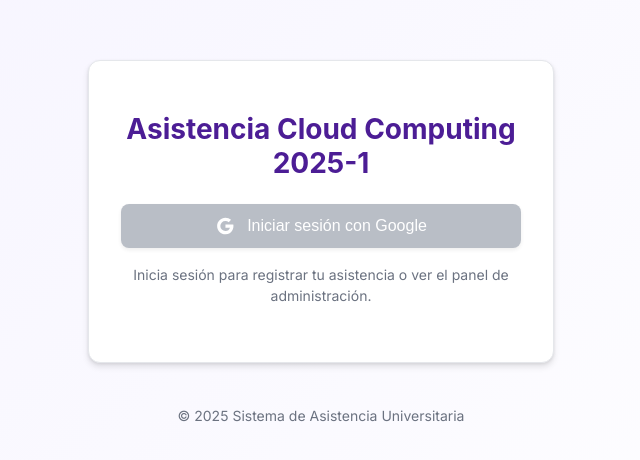
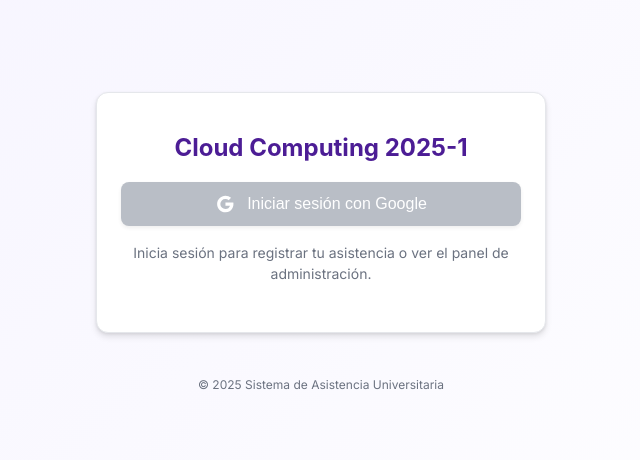
Before and after one commit to KarTaGo124/Assist-Marker, a React (Vite) app in the folder frontend/: page / in a window 1280 px wide. Shown: the part 186-646 px from the top of the page, without its empty margins (319-959 px from the left). Built offline with nearby package versions, Linux system fonts and the light colour scheme; no server answers.

Commit message:
Backend and Frontend third version functions improved

```diff
--- a/frontend/src/pages/Dashboard.tsx
+++ b/frontend/src/pages/Dashboard.tsx
@@ -10,6 +10,8 @@ const styles = {
 		minHeight: "100vh",
 		background: "linear-gradient(135deg, #f5f3ff 0%, #ffffff 100%)",
 		padding: "20px",
+		maxWidth: "1200px",
+		margin: "0 auto",
 	},
 	header: {
 		backgroundColor: "#6d28d9",
@@ -41,10 +43,25 @@ const styles = {
 		textAlign: "center" as const,
 	},
 	formGroup: {
-		display: "grid",
-		gridTemplateColumns: "repeat(auto-fit, minmax(200px, 1fr))",
+		display: "flex",
+		flexDirection: "column" as const,
 		gap: "16px",
 		marginBottom: "20px",
+		width: "100%", // Cambiar a width 100%
+	},
+	inputsContainer: {
+		display: "flex",
+		flexDirection: "column" as const,
+		gap: "16px",
+	},
+	inputRow: {
+		display: "flex",
+		justifyContent: "space-between", // Espacio entre elementos
+		alignItems: "flex-end",
+		width: "100%", // Asegurar ancho completo
+	},
+	inputWrapper: {
+		width: "300px", // Ancho fijo en lugar de maxWidth
 	},
 	label: {
 		display: "block",
@@ -55,9 +72,9 @@ const styles = {
 	},
 	input: {
 		width: "100%",
-		padding: "8px 12px",
+		padding: "10px 12px",
 		borderRadius: "6px",
-		border: "1px solid #d1d5db",
+		border: "1px solid #6d28d9",
 		fontSize: "14px",
 		transition: "all 0.2s ease",
 		outline: "none",
@@ -76,22 +93,30 @@ const styles = {
 		fontWeight: "500",
 		cursor: "pointer",
 		transition: "all 0.2s ease",
-		display: "flex",
-		alignItems: "center",
-		justifyContent: "center",
-		width: "100%",
+		height: "42px",
+		width: "120px",
+		marginTop: "24px",
 	},
 	buttonHover: {
 		backgroundColor: "#d97706",
 		transform: "translateY(-1px)",
 	},
-	table: {
+	buttonContainer: {
+		display: "flex",
+		justifyContent: "flex-end",
 		width: "100%",
+	},
+	tableContainer: {
 		backgroundColor: "white",
 		borderRadius: "12px",
 		overflow: "hidden",
 		boxShadow: "0 4px 6px rgba(0, 0, 0, 0.1)",
-		border: "1px solid #e5e7eb",
+		border: "1px solid #6d28d9",
+	},
+	table: {
+		width: "100%",
+		borderCollapse: "collapse" as const,
+		backgroundColor: "white",
 	},
 	tableHeader: {
 		backgroundColor: "#6d28d9",
@@ -100,12 +125,14 @@ const styles = {
 		fontWeight: "500",
 		padding: "12px 16px",
 		textAlign: "left" as const,
+		borderBottom: "1px solid #6d28d9",
 	},
 	tableCell: {
 		padding: "12px 16px",
 		fontSize: "14px",
 		color: "#374151",
-		borderBottom: "1px solid #e5e7eb",
+		borderBottom: "1px solid #6d28d9",
+		backgroundColor: "white",
 	},
 	tableRow: {
 		transition: "background-color 0.2s ease",
@@ -126,6 +153,28 @@ const styles = {
 		textAlign: "center" as const,
 		padding: "48px 0",
 		color: "#6b7280",
+		backgroundColor: "white",
+	},
+	toggleButtonContainer: {
+		display: "flex",
+		justifyContent: "flex-end",
+		marginBottom: "20px",
+	},
+	toggleButton: {
+		backgroundColor: "#10B981",
+		color: "white",
+		padding: "10px 20px",
+		borderRadius: "6px",
+		border: "none",
+		fontSize: "14px",
+		fontWeight: "500",
+		cursor: "pointer",
+		transition: "all 0.2s ease",
+		width: "auto",
+		minWidth: "200px",
+	},
+	toggleButtonActive: {
+		backgroundColor: "#EF4444",
 	},
 };
 
@@ -171,7 +220,6 @@ const Dashboard = () => {
 		}
 	};
 
-	// Alternar estado de asistencia
 	const toggleAttendance = async () => {
 		try {
 			const response = await fetch(`${API_URL}/api/attendance/state`, {
@@ -185,14 +233,12 @@ const Dashboard = () => {
 			}
 
 			const data = await response.json();
-
 			setIsAttendanceActive(data.active);
 		} catch (err) {
 			console.error("Error al actualizar asistencia:", err);
 		}
 	};
 
-	// Obtener el estado inicial de la asistencia al montar el componente
 	useEffect(() => {
 		const fetchAttendanceState = async () => {
 			try {
@@ -217,17 +263,28 @@ const Dashboard = () => {
 				<h1 style={styles.headerTitle}>Panel de Administración</h1>
 			</header>
 
-			<button onClick={toggleAttendance}>
+			<div style={styles.toggleButtonContainer}>
+				<button
+					onClick={toggleAttendance}
+					style={{
+						...styles.toggleButton,
+						...(isAttendanceActive
+							? styles.toggleButtonActive
+							: {}),
+					}}
+				>
 					{isAttendanceActive
 						? "Desactivar Asistencia"
 						: "Activar Asistencia"}
 				</button>
+			</div>
 
 			<div style={styles.filterCard}>
 				<h2 style={styles.filterTitle}>Filtrar Asistencias</h2>
 
 				<div style={styles.formGroup}>
-					<div>
+					<div style={styles.inputRow}>
+						<div style={styles.inputWrapper}>
 							<label style={styles.label} htmlFor="classNumber">
 								Número de Clase
 							</label>
@@ -250,7 +307,24 @@ const Dashboard = () => {
 							/>
 						</div>
 
-					<div>
+						<button
+							onClick={fetchAttendance}
+							disabled={loading}
+							style={{
+								...styles.button,
+								...(isHovered && !loading
+									? styles.buttonHover
+									: {}),
+								opacity: loading ? 0.7 : 1,
+							}}
+							onMouseEnter={() => setIsHovered(true)}
+							onMouseLeave={() => setIsHovered(false)}
+						>
+							{loading ? "Cargando..." : "Filtrar"}
+						</button>
+					</div>
+
+					<div style={styles.inputWrapper}>
 						<label style={styles.label} htmlFor="section">
 							Sección
 						</label>
@@ -270,36 +344,13 @@ const Dashboard = () => {
 							onBlur={() => setFocusedInput(null)}
 						/>
 					</div>
-
-					<div style={{ display: "flex", alignItems: "flex-end" }}>
-						<button
-							onClick={fetchAttendance}
-							disabled={loading}
-							style={{
-								...styles.button,
-								...(isHovered && !loading
-									? styles.buttonHover
-									: {}),
-								opacity: loading ? 0.7 : 1,
-							}}
-							onMouseEnter={() => setIsHovered(true)}
-							onMouseLeave={() => setIsHovered(false)}
-						>
-							{loading ? "Cargando..." : "Filtrar"}
-						</button>
-					</div>
 				</div>
 
 				{error && <div style={styles.errorMessage}>{error}</div>}
 			</div>
 
-			<div style={styles.table}>
-				<table
-					style={{
-						width: "100%",
-						borderCollapse: "collapse" as const,
-					}}
-				>
+			<div style={styles.tableContainer}>
+				<table style={styles.table}>
 					<thead>
 						<tr>
 							<th style={styles.tableHeader}>Nombre</th>
--- a/frontend/src/pages/Home.tsx
+++ b/frontend/src/pages/Home.tsx
@@ -1,3 +1,5 @@
+"use client";
+
 import { useEffect, useState } from "react";
 import { useNavigate } from "react-router-dom";
 import { useUser } from "../contexts/UserContext";
@@ -24,16 +26,16 @@ const styles = {
 		borderRadius: "12px",
 		boxShadow:
 			"0 4px 6px rgba(0, 0, 0, 0.1), 0 1px 3px rgba(0, 0, 0, 0.08)",
-		padding: "32px",
+		padding: "24px",
 		textAlign: "center" as const,
 		border: "1px solid #e5e7eb",
 		marginBottom: "20px",
 	},
 	title: {
-		fontSize: "28px",
+		fontSize: "24px",
 		fontWeight: "700",
 		color: "#4c1d95",
-		marginBottom: "24px",
+		marginBottom: "20px",
 		fontFamily:
 			'-apple-system, BlinkMacSystemFont, "Segoe UI", Roboto, sans-serif',
 	},
@@ -42,7 +44,7 @@ const styles = {
 		display: "flex",
 		alignItems: "center",
 		justifyContent: "center",
-		padding: "12px 24px",
+		padding: "12px 16px",
 		backgroundColor: "#6d28d9",
 		color: "white",
 		border: "none",
@@ -87,8 +89,9 @@ const styles = {
 	},
 	footer: {
 		color: "#6b7280",
-		fontSize: "14px",
+		fontSize: "12px",
 		marginTop: "24px",
+		textAlign: "center" as const,
 	},
 	loadingSpinner: {
 		animation: "spin 1s linear infinite",
@@ -165,7 +168,7 @@ const Home = () => {
 	return (
 		<div style={styles.container}>
 			<div style={styles.card}>
-				<h1 style={styles.title}>Asistencia Cloud Computing 2025-1</h1>
+				<h1 style={styles.title}>Cloud Computing 2025-1</h1>
 
 				{locationError && (
 					<div style={styles.errorMessage}>
@@ -245,6 +248,12 @@ const Home = () => {
             from { transform: rotate(0deg); }
             to { transform: rotate(360deg); }
           }
+          @media (max-width: 480px) {
+            ${styles.card.maxWidth} = "100%";
+            ${styles.title.fontSize} = "20px";
+            ${styles.googleButton.padding} = "10px 14px";
+            ${styles.googleButton.fontSize} = "14px";
+          }
         `}
 			</style>
 		</div>
```
Also changed, not shown: 1 other file (tests, documents, lock files or other folders). Lines whose indentation alone changed are shown as unchanged.
